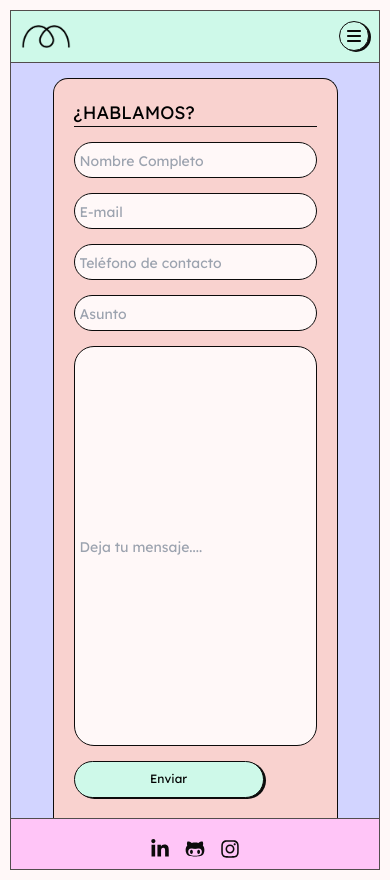
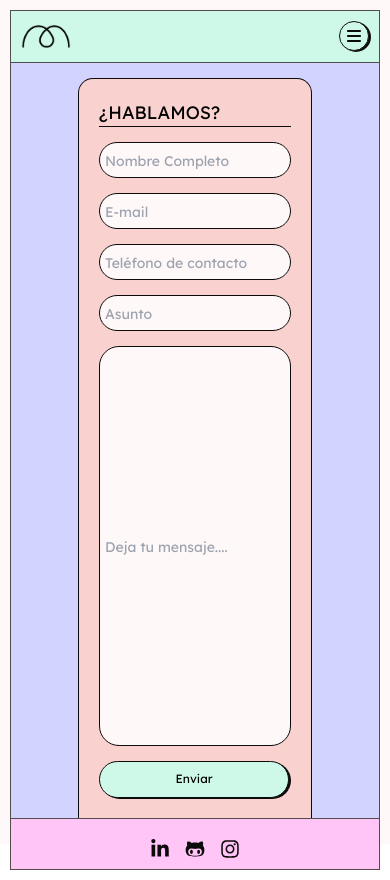
Before and after one commit to mloherr/personal-portfolio, a React (Vite) app: page /#/contact in a window 390 px wide. Built offline with nearby package versions, Linux system fonts and the light colour scheme; a web font is replaced by a local one.

Commit message:
Created responsive version for contact section

```diff
--- a/src/scss/App.scss
+++ b/src/scss/App.scss
@@ -28,4 +28,5 @@
     flex-direction: column;
     padding: 10px;
     background-color: $darkWhite;
+    height: 100vh;
 }
--- a/src/scss/components/Form.scss
+++ b/src/scss/components/Form.scss
@@ -10,11 +10,21 @@
     border-top-right-radius: 15px;
     padding: 20px;
     gap: 15px;
+    width: 60vw;
+    max-width: 750px;
+
 
     &__title {
         font-family: $fontH3M;
         font-size: $fontSizeH3M;
         border-bottom: 1px solid $black;
+
+        @media screen and (min-width: 726px)  {
+            font-size: 23px;
+        }
+        @media screen and (min-width: 1024px)  {
+            font-size: 25px;
+        }
     }
 
     &__input {
@@ -25,6 +35,7 @@
         display: flex;
         flex-direction: column;
         justify-content: flex-start;
+        width: 100%;
     }
 
     &__buttonOff {
@@ -58,6 +69,12 @@
 ::placeholder {
     font-size: $fontSizePlaceholderM;
     font-family: $fontPlaceholderM;
+    @media screen and (min-width: 726px)  {
+        font-size: 16px;
+    }
+    @media screen and (min-width: 1024px)  {
+        font-size: 18px;
+    }
 };
 
 .message {
```
